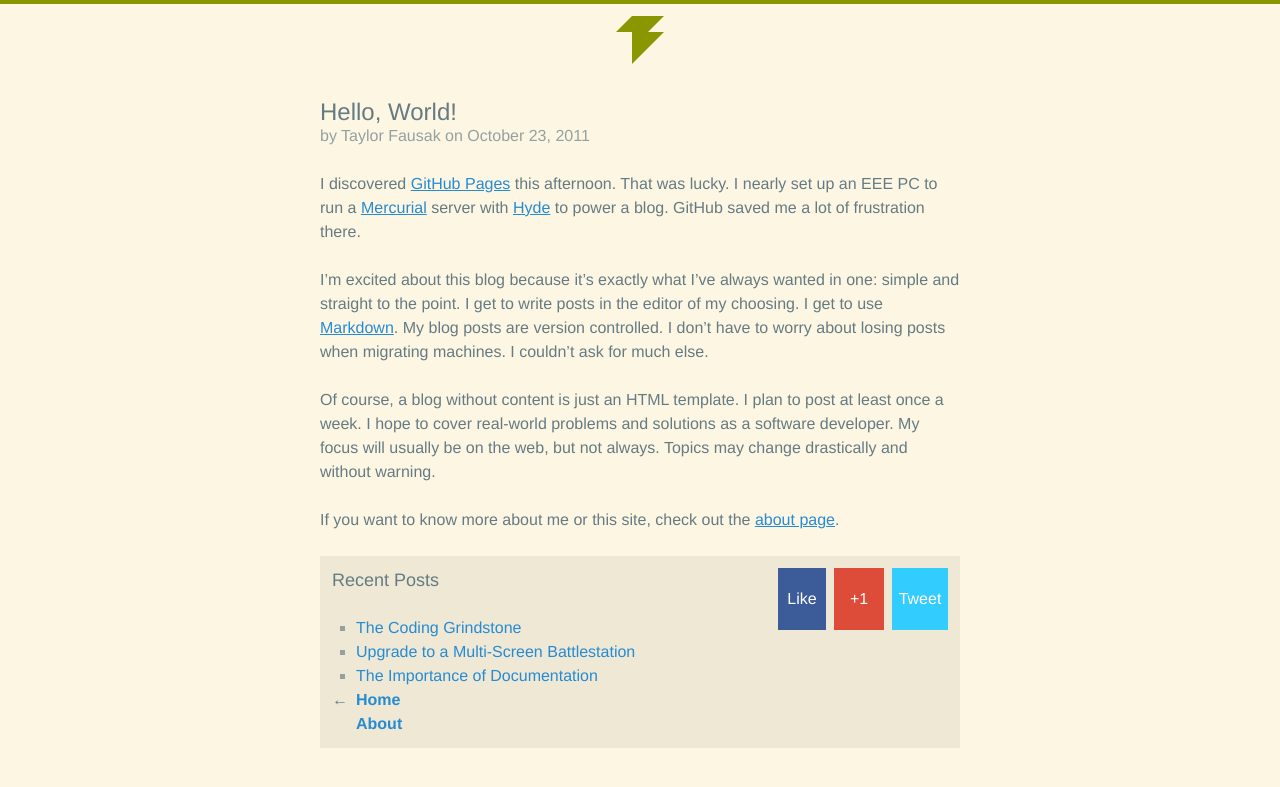
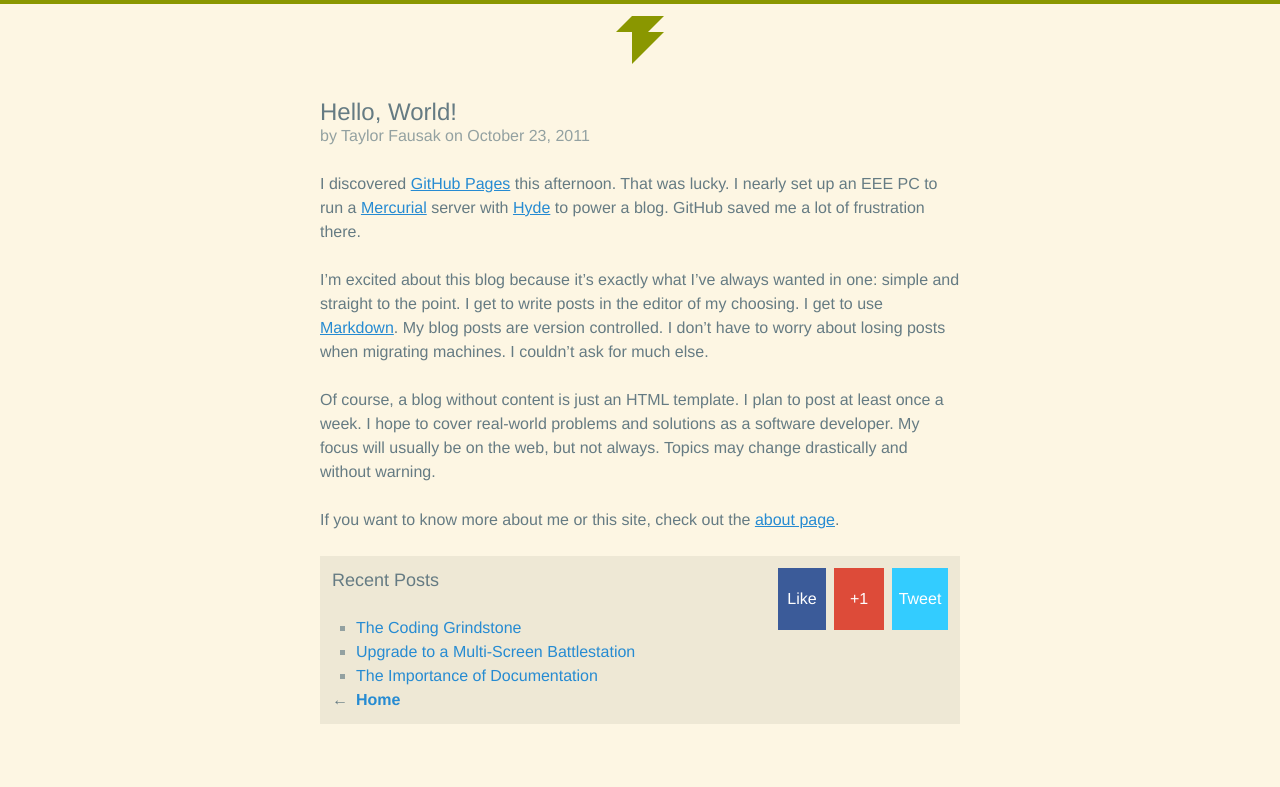
Before and after one commit to tfausak/tfausak.github.io, a Jekyll site: the page built from _posts/2011-10-23-hello-world.md, in a window 1280 px wide. Shown: the top 787 px of the page. Built offline with Jekyll 4.4.1, drawn with Linux system fonts in a browser that asks for light colours.

Commit message:
Remove link to about page in post footer.

```diff
--- a/_layouts/post.html
+++ b/_layouts/post.html
@@ -51,11 +51,5 @@ layout: base
                 <strong>Home</strong>
             </a>
         </li>
-
-        <li class="about">
-            <a href="/about/">
-                <strong>About</strong>
-            </a>
-        </li>
     </ul>
 </footer>
--- a/static/styles/main.css
+++ b/static/styles/main.css
@@ -235,13 +235,11 @@ ul {
     margin-bottom: 0;
 }
 .footer .post,
-.footer .home,
-.footer .about {
+.footer .home {
     list-style: square;
     margin-left: 1.5em;
 }
-.footer .home,
-.footer .about {
+.footer .home {
     list-style: none;
     position: relative;
 }
```
Also changed, not shown: static/styles/all.min.css.
